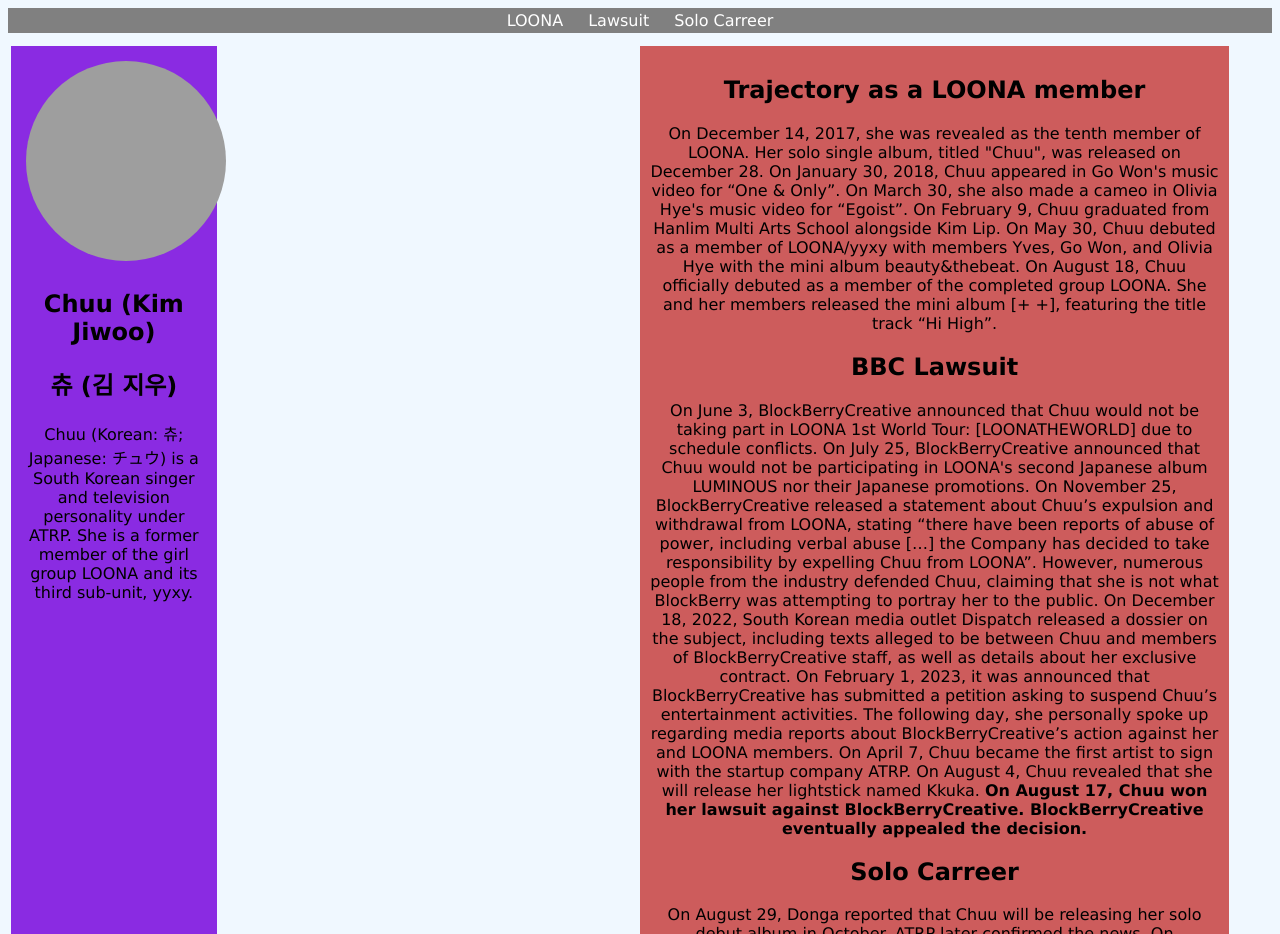
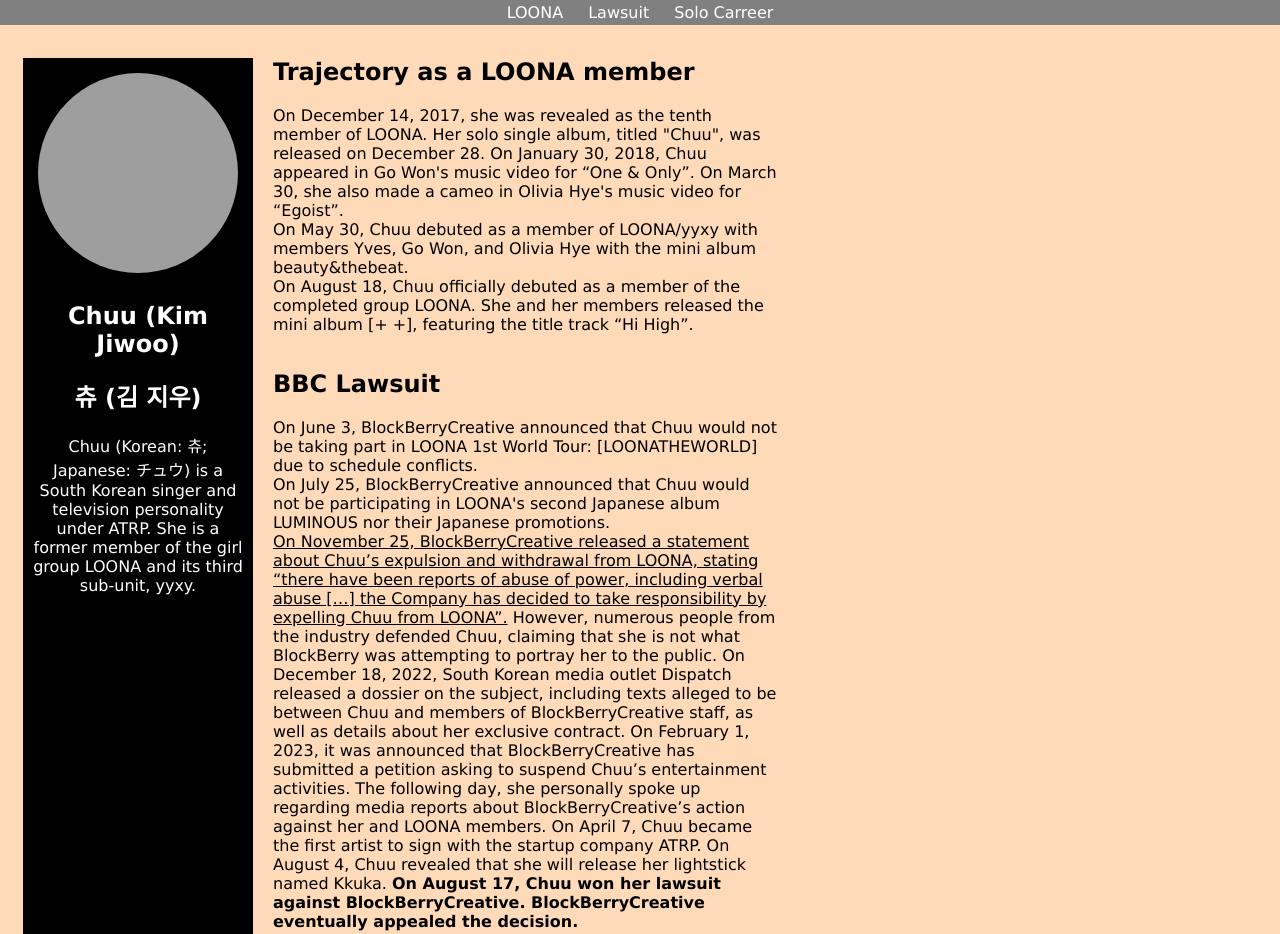
Before and after one commit to anadevelops/dw, a plain HTML site: page index.html in a window 1280 px wide. Shown: the top 934 px of the page. Drawn offline with Linux system fonts and the light colour scheme; grey boxes are pictures that could not be loaded.

Commit message:
Add files via upload

```diff
--- a/index.html
+++ b/index.html
@@ -14,32 +14,29 @@
         <nav>Solo Carreer</nav>
     </header>
     <div class="container">
-        <section class = 'side'>
+        <aside>
             <img src = 'https://static.wikia.nocookie.net/loonatheworld/images/7/7a/%2B%2B_Promotional_Picture_Chuu.png/revision/latest?cb=20210325092436&path-prefix=pt-br' alt = 'Chuu'/>
             <h1>Chuu (Kim Jiwoo)</h1>
             <h2>츄 (김 지우)</h2>
             <p>Chuu (Korean: 츄; Japanese: チュウ) is a South Korean singer and television personality under ATRP. She is a former member of the girl group LOONA and its third sub-unit, yyxy.</p>
-        </section>
-        <section class = 'center'>
+        </aside>
+        <main>
             <div class = 'block_one'>
                 <h2>Trajectory as a LOONA member</h2>
                 <p>On December 14, 2017, she was revealed as the tenth member of LOONA. Her solo single album, titled "Chuu", was released on December 28.
                 On January 30, 2018, Chuu appeared in Go Won's music video for “One & Only”. On March 30, she also made a cameo in Olivia Hye's music video for “Egoist”.
-
-                On February 9, Chuu graduated from Hanlim Multi Arts School alongside Kim Lip.
-
-                On May 30, Chuu debuted as a member of LOONA/yyxy with members Yves, Go Won, and Olivia Hye with the mini album beauty&thebeat.
-
+                <br>
+                On May 30, Chuu debuted as a member of LOONA/yyxy with members Yves, Go Won, and Olivia Hye with the mini album beauty&thebeat.<br>
                 On August 18, Chuu officially debuted as a member of the completed group LOONA. She and her members released the mini album [+ +], featuring the title track “Hi High”.
                 </p>
             </div>
             <div class="block_two">
                 <h2>BBC Lawsuit</h2>
-                <p>On June 3, BlockBerryCreative announced that Chuu would not be taking part in LOONA 1st World Tour: [LOONATHEWORLD] due to schedule conflicts.
+                <p>On June 3, BlockBerryCreative announced that Chuu would not be taking part in LOONA 1st World Tour: [LOONATHEWORLD] due to schedule conflicts.<br>
 
-                On July 25, BlockBerryCreative announced that Chuu would not be participating in LOONA's second Japanese album LUMINOUS nor their Japanese promotions.
+                On July 25, BlockBerryCreative announced that Chuu would not be participating in LOONA's second Japanese album LUMINOUS nor their Japanese promotions.<br>
 
-                On November 25, BlockBerryCreative released a statement about Chuu’s expulsion and withdrawal from LOONA, stating “there have been reports of abuse of power, including verbal abuse […] the Company has decided to take responsibility by expelling Chuu from LOONA”.
+                <u>On November 25, BlockBerryCreative released a statement about Chuu’s expulsion and withdrawal from LOONA, stating “there have been reports of abuse of power, including verbal abuse […] the Company has decided to take responsibility by expelling Chuu from LOONA”.</u>
 
                 However, numerous people from the industry defended Chuu, claiming that she is not what BlockBerry was attempting to portray her to the public. On December 18, 2022, South Korean media outlet Dispatch released a dossier on the subject, including texts alleged to be between Chuu and members of BlockBerryCreative staff, as well as details about her exclusive contract.
 
@@ -63,7 +60,7 @@
 
                 On July 19, it was announced that Chuu will be releasing the digital single "Second Love" on July 22.</p>
             </div>
-        </section>
+        </main>
     </div>
 </body>
 </html>
--- a/style.css
+++ b/style.css
@@ -1,7 +1,9 @@
 body{
-    display: grid;
-    background-color: aliceblue;
+    background-color: peachpuff;
     font-family: 'Lucida Sans', 'Lucida Sans Regular', 'Lucida Grande', 'Lucida Sans Unicode', Geneva, Verdana, sans-serif;
+    margin: 0;
+    padding: 0;
+    letter-spacing: unset;
 }
 
 header{
@@ -9,18 +11,26 @@ header{
     background-color: gray;
     padding: 3px;
     text-align: center;
-    justify-content: center;
     margin-bottom: 10px;
 }
 
 .container{
     display: grid;
     grid-template-areas:
-        'menu main main main main main'
-        'menu footer footer footer footer footer';
-    gap: 10px;
+        'aside main main '
+        'aside footer footer';
+    grid-template-columns: 1fr 2fr 2fr;
+    grid-template-rows: auto auto;
     padding: 3px;
+    width: 100%;
 }
+
+nav{
+    color: white;
+    display: inline;
+    padding: 10px;
+}
+
 
 img{
     height: 200px;
@@ -29,24 +39,19 @@ img{
     margin: 5px;
 }
 
-nav{
+aside{
+    background-color: black;
     color: white;
-    display: inline;
+    margin: 20px;
     padding: 10px;
+    text-align: center;
 }
 
-section{
-    text-align: center;
-    padding: 10px 0;
+main{
+    display:  flex;
+    flex-direction: column;
 }
 
-.side{
-    background-color: blueviolet;
-    max-width: 30%;
-    padding: 10px;
+.block-one{
+    display: block;
 }
-
-.center{
-    background-color: indianred;
-    padding: 10px;
-}
```
